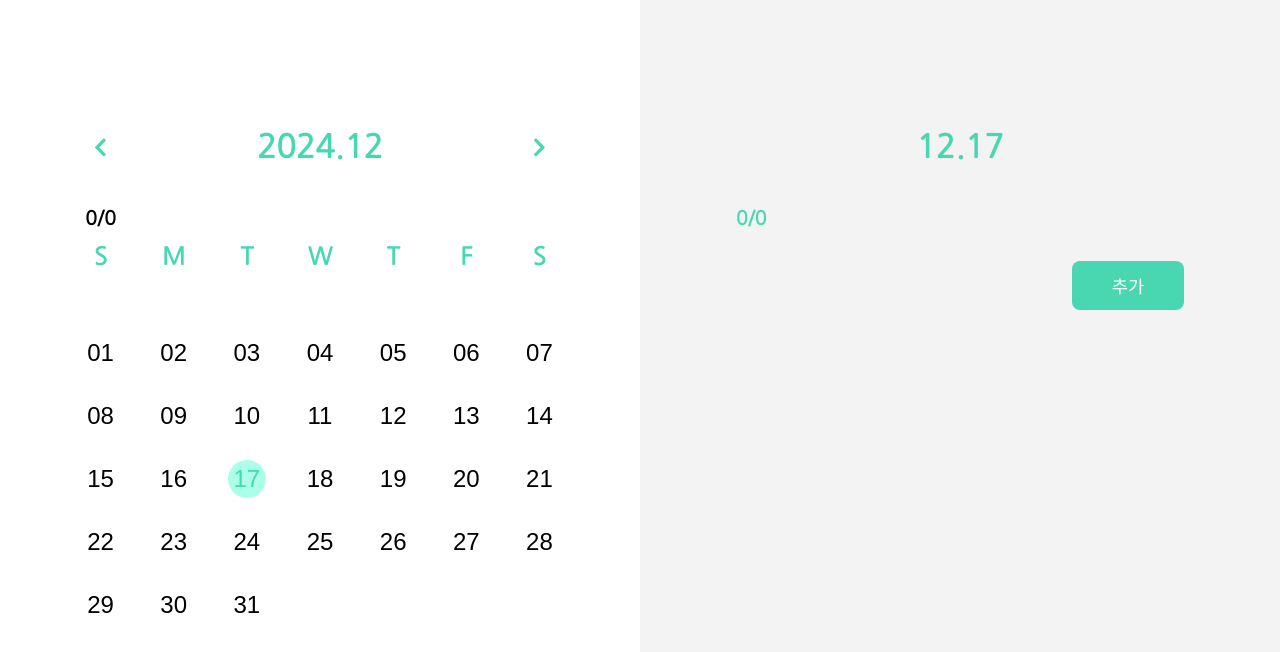
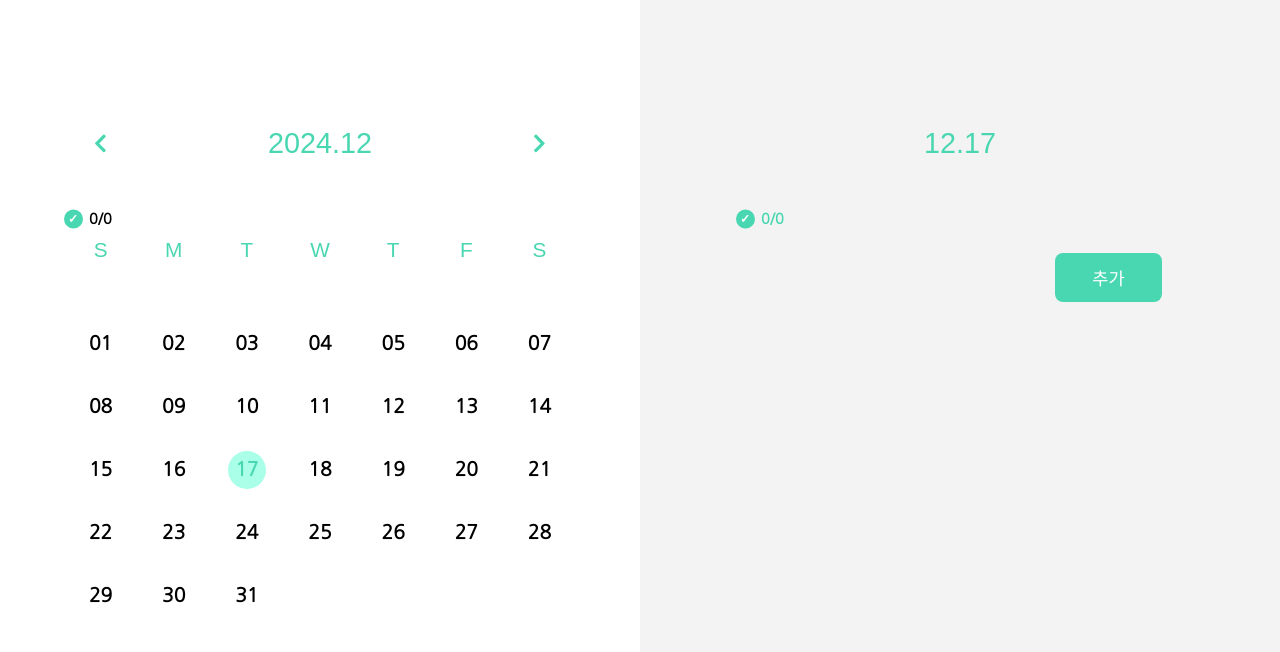
Before and after one commit to ahyeon1117/goormthon_team, a React (Create React App) app in the folder todo/: page / in a window 1280 px wide. Shown: the top 652 px of the page. Built offline with nearby package versions, Linux system fonts and the light colour scheme.

Commit message:
[style] 디자인 업데이트

```diff
--- a/todo/src/assets/css/calendar.css
+++ b/todo/src/assets/css/calendar.css
@@ -13,11 +13,13 @@
   display: flex;
   align-items: center;
   justify-content: space-between;
-  margin: 27px 0 40px 0;
+  margin: 27px 0 50px 0;
 }
 
 .calendar-header-box h1 {
-  font-size: 2rem;
+  font-family: sans-serif;
+  font-size: 1.8rem;
+  font-weight: 500;
   color: #49D7B1;
   flex-grow: 1;
   text-align: center;
@@ -42,7 +44,7 @@
   color: #59E7C1;
 }
 
-.todo-check-value-box {
+.todo-check-value-big-box {
   width: 100%;
   display: flex;
   align-items: center;
@@ -50,10 +52,39 @@
   margin-bottom: 10px;
 }
 
+.todo-check-small-box {
+  width: calc(100% / 7);
+}
+
 .todo-check-value {
-  width: calc(100% / 7);
   text-align: center;
-  font-size: 1.2rem;
+  font-size: 0.9rem;
+  font-weight: 900;
+  position: relative;
+  padding-left: 25px;
+}
+
+.todo-check-value::before {
+  content: "";
+  position: absolute;
+  left: 0;
+  top: 50%;
+  transform: translateY(-50%);
+  width: 15px;
+  height: 15px;
+  border: 2px solid #49D7B1;
+  border-radius: 50%;
+  background-color: #49D7B1;
+}
+
+.todo-check-value::after {
+  content: "✓";
+  position: absolute;
+  left: 4px;
+  top: 50%;
+  transform: translateY(-50%);
+  color: white;
+  font-size: 12px;
 }
 
 button {
@@ -80,7 +111,9 @@ button {
 .react-calendar__month-view__weekdays__weekday > abbr {
   text-decoration: none;
   color: #49D7B1;
-  font-size: 24px;
+  font-family: sans-serif;
+  font-size: 1.3rem;
+  font-weight: 500;
 }
 
 .react-calendar__tile {
@@ -122,8 +155,10 @@ button {
 
 .react-calendar__tile abbr {
   cursor: pointer;
-  font-size: 1.5rem;
+  font-size: 1.2rem;
+  font-weight: 900;
   text-align: center;
+  font-family: "Nanum Gothic", serif;
 }
 
 .hasTasks > abbr {
@@ -140,4 +175,5 @@ button {
   display: flex;
   align-items: center;
   justify-content: center;
+  font-family: "Nanum Gothic", serif;
 }
--- a/todo/src/assets/css/common.css
+++ b/todo/src/assets/css/common.css
@@ -1,5 +1,5 @@
 #root, html, body, .app {
-  font-family: "Nanum Gothic", serif;
+  font-family: "Nanum Gothic", sans-serif;
   font-weight: 600;
   font-style: normal;
   width: 100%;
--- a/todo/src/assets/css/tasks.css
+++ b/todo/src/assets/css/tasks.css
@@ -9,17 +9,45 @@
 }
 
 .tasks h1 {
-  font-size: 2rem;
-  margin: 27px 0 40px 0;
+  font-family: sans-serif;
+  font-weight: 500;
+  font-size: 1.8rem;
+  margin: 27px 0 50px 0;
   color: #49D7B1;
 }
 
 .task-check-value {
   color: #49D7B1;
-  font-size: 1.2rem;
+  font-size: 0.9rem;
+  font-weight: 900;
   text-align: left;
   width: 108px;
   margin-bottom: 10px;
+  position: relative;
+  padding-left: 25px;
+}
+
+.task-check-value::before {
+  content: "";
+  position: absolute;
+  left: 0;
+  top: 50%;
+  transform: translateY(-50%);
+  width: 15px;
+  height: 15px;
+  border: 2px solid #49D7B1;
+  border-radius: 50%;
+  background-color: #49D7B1;
+}
+
+.task-check-value::after {
+  content: "✓";
+  position: absolute;
+  left: 4px;
+  top: 50%;
+  transform: translateY(-50%);
+  color: white;
+  font-size: 12px;
 }
 
 .task-list {
@@ -43,6 +71,7 @@
   border-radius: 8px;
   overflow: hidden;
   width: 100%; /* 가로폭을 부모 요소에 맞게 설정 */
+  height: 46px;
   max-width: 800px; /* 최대 폭 제한 */
   /* box-shadow: 0px 2px 4px rgba(0, 0, 0, 0.1); */
   padding: 0;
@@ -137,7 +166,7 @@
 
 .task-title {
   font-size: 1.1rem;
-  color: #222;
+  color: #333;
 }
 
 .task-title.completed {
@@ -146,9 +175,10 @@
 }
 
 .add-task-section {
+  width: 95%;
   display: flex;
   justify-content: flex-end;
-  padding: 20px 0 2px 0;
+  padding: 15px 0 14px 0;
 }
 
 .add-task-btn {
--- a/todo/src/components/Calendar.js
+++ b/todo/src/components/Calendar.js
@@ -89,8 +89,10 @@ function Calendar({ selectedDate, setSelectedDate,tasks }) {
             <FaChevronRight />
           </button>
         </div>
-        <div className="todo-check-value-box">
-          <div className="todo-check-value">{getMonthlyTaskStats()}</div>
+        <div className="todo-check-value-big-box">
+          <div className="todo-check-value-small-box">
+            <div className="todo-check-value">{getMonthlyTaskStats()}</div>
+          </div>
         </div>
       </header>
       <ReactCalendar
```
